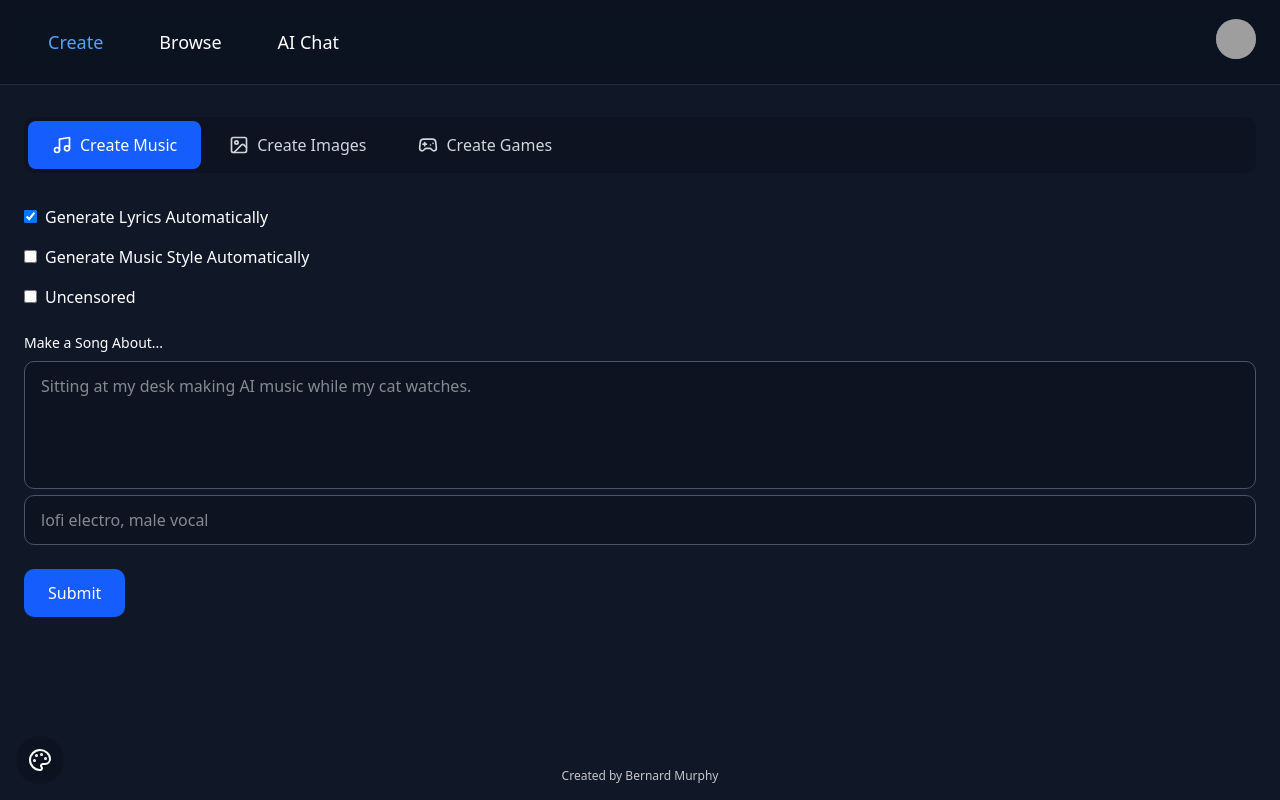
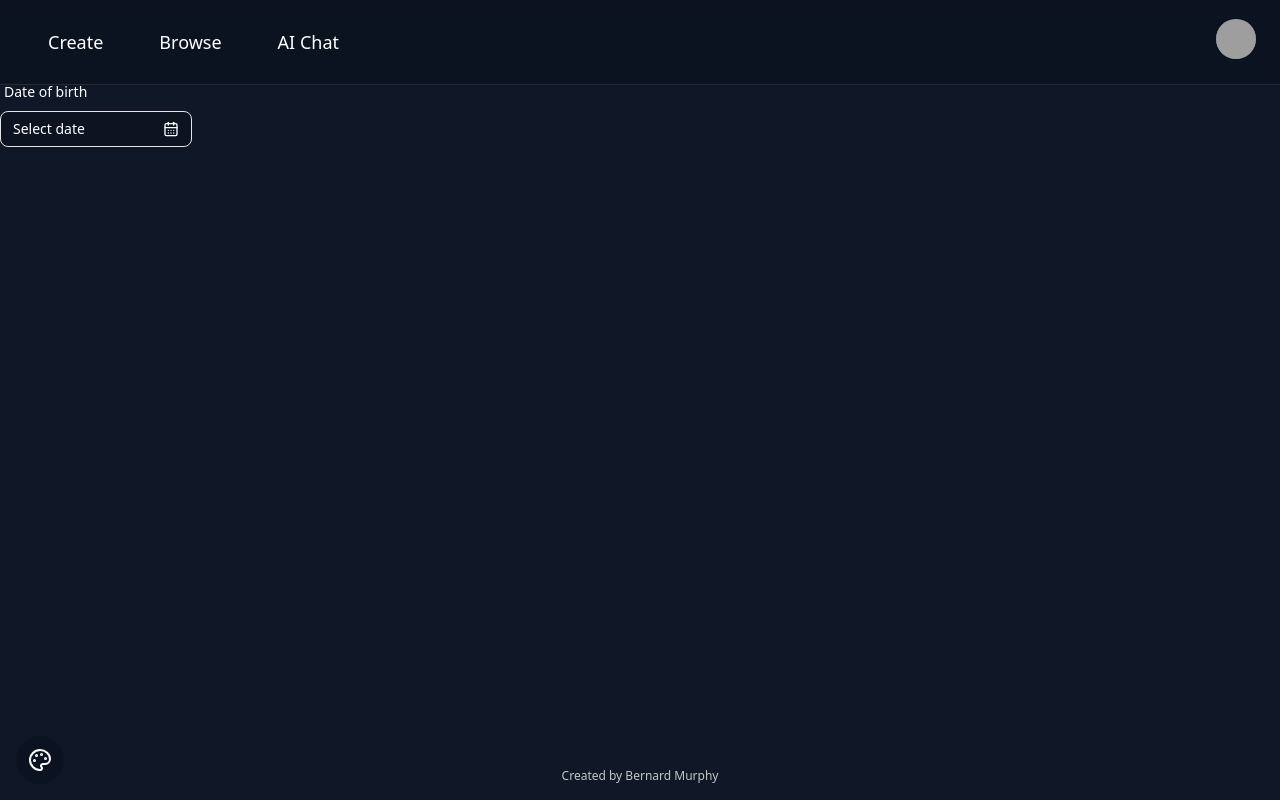
Before and after one commit to Bernard-Murphy/Kwiky, a React (Vite) app: page /test in a window 1280 px wide. Before the commit this address led to /. Built offline with nearby package versions, Linux system fonts and the light colour scheme; grey boxes are pictures that could not be loaded.

Commit message:
more styling, work on datepicker

```diff
--- a/package.json
+++ b/package.json
@@ -10,6 +10,7 @@
     "preview": "vite preview"
   },
   "dependencies": {
+    "@radix-ui/react-label": "^2.1.7",
     "@radix-ui/react-popover": "^1.1.14",
     "@radix-ui/react-slot": "^1.2.3",
     "@tailwindcss/vite": "^4.1.11",
--- a/src/App.tsx
+++ b/src/App.tsx
@@ -12,6 +12,7 @@ import ForgotPasswordPage from "./pages/forgot-password";
 import BrowsePage from "./pages/browse";
 import ChatPage from "./pages/chat";
 import ProfilePage from "./pages/profile";
+import Test from "./pages/test";
 import { Toaster } from "./components/ui/sonner";
 
 type Theme = "light" | "dark" | "red" | "blue" | "pink" | "green";
@@ -76,6 +77,7 @@ export default function App() {
             <Route path="/browse" element={<BrowsePage />} />
             <Route path="/profile" element={<ProfilePage />} />
             <Route path="/chat" element={<ChatPage />} />
+            <Route path="/test" element={<Test />} />
             <Route path="*" element={<Navigate replace to="/" />} />
           </Routes>
         </AnimatePresence>
--- a/src/components/animated-button.tsx
+++ b/src/components/animated-button.tsx
@@ -8,6 +8,7 @@ interface AnimatedButtonProps {
   type?: "button" | "submit" | "reset";
   disabled?: boolean;
   className?: string;
+  id?: string;
   variant?:
     | "primary"
     | "secondary"
@@ -25,6 +26,7 @@ export default function AnimatedButton({
   disabled = false,
   className = "",
   variant = "primary",
+  id = "test",
 }: AnimatedButtonProps) {
   const [ripples, setRipples] = useState<
     Array<{ id: number; x: number; y: number }>
@@ -66,7 +68,8 @@ export default function AnimatedButton({
   };
 
   return (
-    <motion.button
+    <button
+      id={id}
       type={type}
       disabled={disabled}
       onClick={handleClick}
@@ -90,6 +93,6 @@ export default function AnimatedButton({
           transition={{ duration: 0.3 }}
         />
       ))}
-    </motion.button>
+    </button>
   );
 }
--- /dev/null
+++ b/src/components/datepicker.tsx
@@ -0,0 +1,85 @@
+"use client";
+
+import * as React from "react";
+import { CalendarDays } from "lucide-react";
+import { motion } from "framer-motion";
+import { Calendar } from "./ui/calendar";
+import { Label } from "./ui/label";
+import { Popover, PopoverContent, PopoverTrigger } from "./ui/popover";
+
+// w-full px-4 py-3 bg-black/20 border border-gray-600 rounded-lg focus:border-blue-500 focus:outline-none
+
+export default function Calendar22() {
+  const [open, setOpen] = React.useState(false);
+  const [date, setDate] = React.useState<Date | undefined>(undefined);
+
+  const [ripples, setRipples] = React.useState<
+    Array<{ id: number; x: number; y: number }>
+  >([]);
+  const [pressing, setPressing] = React.useState<boolean>(false);
+
+  const handleClick = (e: React.MouseEvent<HTMLButtonElement>) => {
+    setPressing(true);
+    const rect = e.currentTarget.getBoundingClientRect();
+    const x = e.clientX - rect.left;
+    const y = e.clientY - rect.top;
+
+    const newRipple = { id: Date.now(), x, y };
+    setRipples((prev) => [...prev, newRipple]);
+
+    setTimeout(() => {
+      setRipples((prev) => prev.filter((ripple) => ripple.id !== newRipple.id));
+    }, 600);
+
+    setTimeout(() => {
+      setPressing(false);
+    }, 150);
+  };
+
+  return (
+    <div className="flex flex-col gap-3">
+      <Label htmlFor="date" className="px-1">
+        Date of birth
+      </Label>
+      <Popover open={open} onOpenChange={setOpen}>
+        <PopoverTrigger asChild>
+          <button
+            onClick={handleClick}
+            className={`inline-flex items-center gap-2 bg-black/20 whitespace-nowrap rounded-md text-sm transition-all disabled:pointer-events-none disabled:opacity-50 [&_svg]:pointer-events-none [&_svg:not([class*='size-'])]:size-4 shrink-0 [&_svg]:shrink-0 outline-none focus-visible:border-ring focus-visible:ring-ring/50 focus-visible:ring-[3px] aria-invalid:ring-destructive/20 dark:aria-invalid:ring-destructive/40 aria-invalid:border-destructive border bg-background shadow-xs hover:bg-accent-foreground hover:text-accent dark:bg-input/30 dark:border-input dark:hover:bg-input/50 h-9 px-4 py-2 has-[>svg]:px-3 w-48 justify-between font-normal cursor-pointer relative overflow-hidden rounded-lg px-6 py-3 font-medium transition-all duration-200 cursor-pointer ${
+              pressing ? "scale-90" : ""
+            }`}
+          >
+            {date ? date.toLocaleDateString() : "Select date"}
+            <CalendarDays />
+            {ripples.map((ripple) => (
+              <motion.span
+                key={ripple.id}
+                className="absolute bg-white/30 rounded-full pointer-events-none"
+                style={{
+                  left: ripple.x - 10,
+                  top: ripple.y - 10,
+                  width: 20,
+                  height: 20,
+                }}
+                initial={{ scale: 0, opacity: 1 }}
+                animate={{ scale: 15, opacity: 0 }}
+                transition={{ duration: 0.3 }}
+              />
+            ))}
+          </button>
+        </PopoverTrigger>
+        <PopoverContent className="w-auto overflow-hidden p-0" align="start">
+          <Calendar
+            mode="single"
+            selected={date}
+            captionLayout="dropdown"
+            onSelect={(date) => {
+              setDate(date);
+              setOpen(false);
+            }}
+          />
+        </PopoverContent>
+      </Popover>
+    </div>
+  );
+}
--- a/src/components/ui/button.tsx
+++ b/src/components/ui/button.tsx
@@ -19,6 +19,7 @@ const buttonVariants = cva(
         ghost:
           "hover:bg-accent hover:text-accent-foreground dark:hover:bg-accent/50",
         link: "text-primary underline-offset-4 hover:underline",
+        custom: "",
       },
       size: {
         default: "h-9 px-4 py-2 has-[>svg]:px-3",
--- /dev/null
+++ b/src/components/ui/label.tsx
@@ -0,0 +1,22 @@
+import * as React from "react"
+import * as LabelPrimitive from "@radix-ui/react-label"
+
+import { cn } from "@/lib/utils"
+
+function Label({
+  className,
+  ...props
+}: React.ComponentProps<typeof LabelPrimitive.Root>) {
+  return (
+    <LabelPrimitive.Root
+      data-slot="label"
+      className={cn(
+        "flex items-center gap-2 text-sm leading-none font-medium select-none group-data-[disabled=true]:pointer-events-none group-data-[disabled=true]:opacity-50 peer-disabled:cursor-not-allowed peer-disabled:opacity-50",
+        className
+      )}
+      {...props}
+    />
+  )
+}
+
+export { Label }
--- /dev/null
+++ b/src/pages/test.tsx
@@ -0,0 +1,9 @@
+import Datepicker from "../components/datepicker";
+
+export default function Test() {
+  return (
+    <div className="flex items-center">
+      <Datepicker />
+    </div>
+  );
+}
```
Also changed, not shown: src/components/ui/calendar.tsx (+19 -19 lines), src/components/ui/popover.tsx (+8 -8 lines), 1 other file (tests, documents, lock files or other folders).
